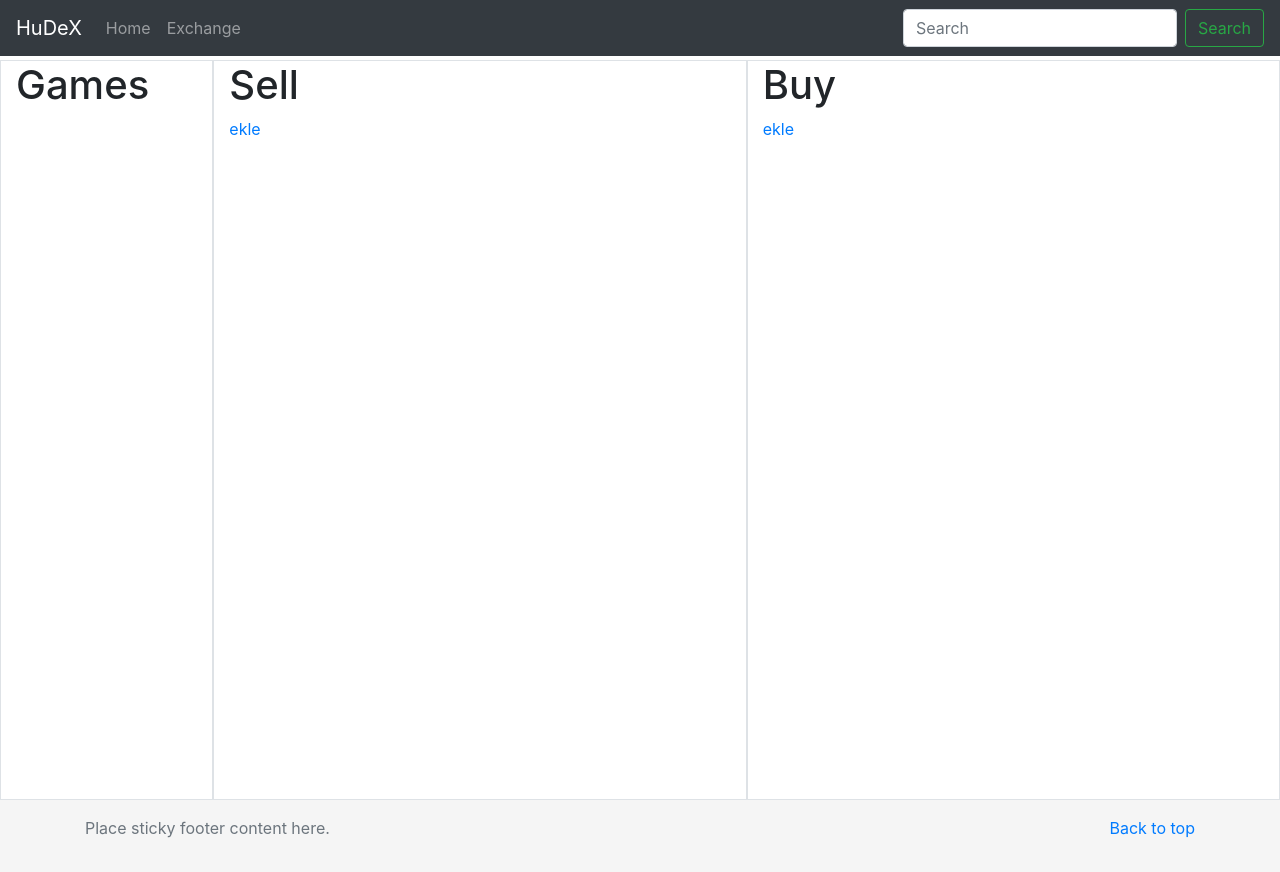
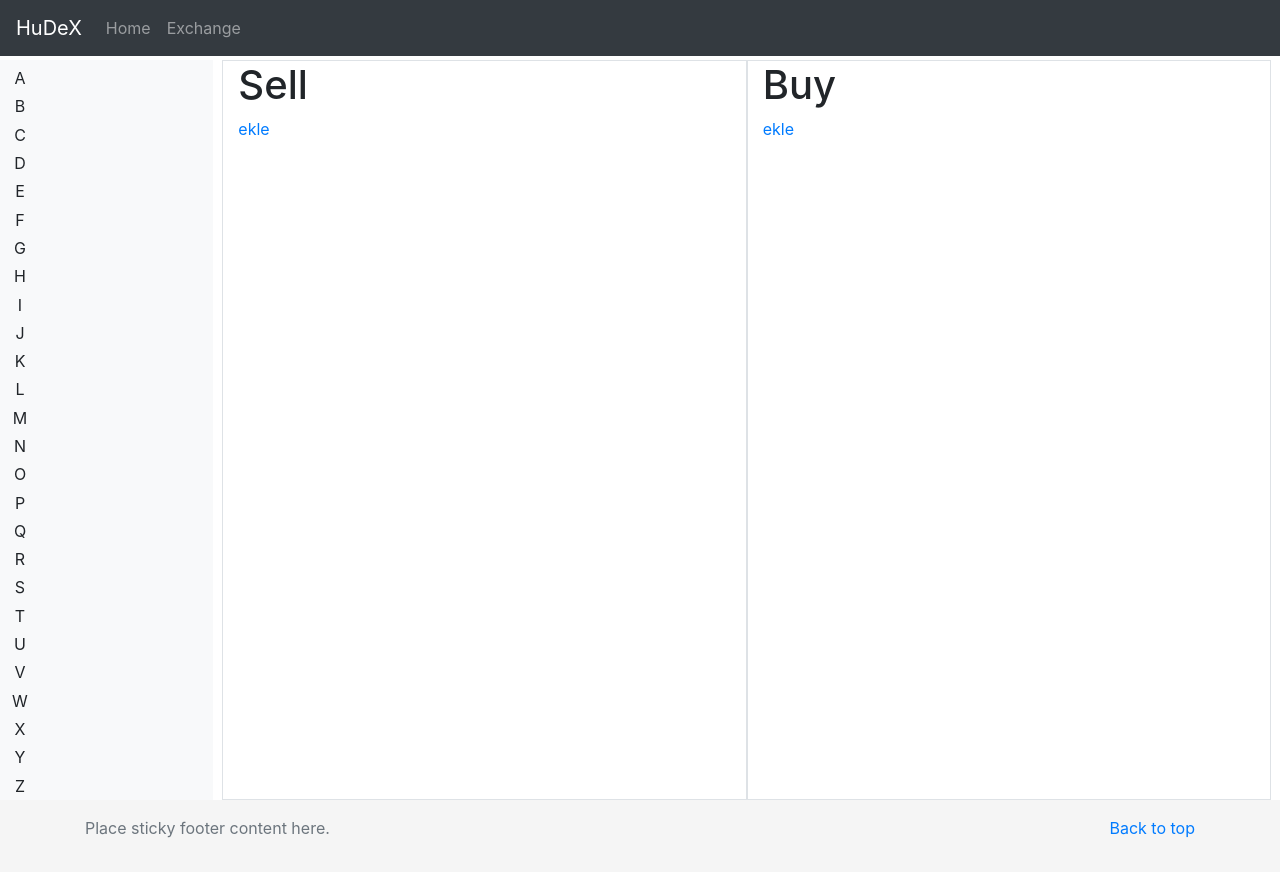
Before and after one commit to akalp/GraduationProject, a Django app: page /list_all/1 in a window 1280 px wide. Run offline with Django 3.2, Linux system fonts and the light colour scheme; data that the repository does not hold is empty; some libraries are stand-ins or nearby versions.

Commit message:
CHANGE DB to postgresql, ADD Token model, UPDATE models, STATER design of list_order

```diff
--- a/dex/admin.py
+++ b/dex/admin.py
@@ -1,7 +1,8 @@
 from django.contrib import admin
-from dex.models import SellOrder, BuyOrder, Game
+from dex.models import SellOrder, BuyOrder, Game, Token
 
 # Register your models here.
 admin.site.register(SellOrder)
 admin.site.register(BuyOrder)
 admin.site.register(Game)
+admin.site.register(Token)
--- a/dex/forms.py
+++ b/dex/forms.py
@@ -5,10 +5,10 @@ from dex.models import SellOrder, BuyOrder
 class SellOrderForm(forms.ModelForm):
     class Meta:
         model = SellOrder
-        fields = ('usr_addr', 'obj', 'value', 'game')
+        fields = ('usr_addr', 'obj', 'value')
 
 
 class BuyOrderForm(forms.ModelForm):
     class Meta:
         model = BuyOrder
-        fields = ('usr_addr', 'obj', 'value', 'game')
+        fields = ('usr_addr', 'obj', 'value')
--- a/dex/templates/dex/list_orders.html
+++ b/dex/templates/dex/list_orders.html
@@ -1,18 +1,91 @@
 {% extends 'base.html' %}
+{% load static %}
 {% block title %} Orders {% endblock %}
+{% block style %}
+        <link rel="stylesheet" href="{% static 'sidebar.css' %}">
+        <style>
+            .dappalphabet {
+                position: fixed;
+                left: 0;
+                width: 40px;
+                display: flex;
+                flex-direction: column;
+                align-items: center;
+                justify-content: space-around;
+                height: 100%;
+                top: 0;
+                padding-top: 64px;
+            }
+
+            .spacebetween {
+                display: flex;
+                justify-content: space-between;
+                align-items: center;
+                cursor: pointer;
+                font-size: 14px;
+            }
+
+            .dapplistlogo {
+                border-radius: 3px;
+                height: 32px;
+                width: 32px;
+                margin-right: 5px;
+            }
+        </style>
+    {% endblock %}
 {% block content %}
-
     <div class="container-fluid h-100">
         <div class="row h-100">
-            <div class="col-2 border">
-                <h1>Games</h1>
+            <nav class="col-md-2 d-none d-md-block bg-light sidebar">
+                <div class="sidebar-sticky">
+                    <div class="dappalphabet">
+                        <div class="alphabet">A</div>
+                        <div class="alphabet">B</div>
+                        <div class="alphabet">C</div>
+                        <div class="alphabet">D</div>
+                        <div class="alphabet">E</div>
+                        <div class="alphabet">F</div>
+                        <div class="alphabet">G</div>
+                        <div class="alphabet">H</div>
+                        <div class="alphabet">I</div>
+                        <div class="alphabet">J</div>
+                        <div class="alphabet">K</div>
+                        <div class="alphabet">L</div>
+                        <div class="alphabet">M</div>
+                        <div class="alphabet">N</div>
+                        <div class="alphabet">O</div>
+                        <div class="alphabet">P</div>
+                        <div class="alphabet">Q</div>
+                        <div class="alphabet">R</div>
+                        <div class="alphabet">S</div>
+                        <div class="alphabet">T</div>
+                        <div class="alphabet">U</div>
+                        <div class="alphabet">V</div>
+                        <div class="alphabet">W</div>
+                        <div class="alphabet">X</div>
+                        <div class="alphabet">Y</div>
+                        <div class="alphabet">Z</div>
+                    </div>
                     <ul>
+                        <li class="spacebetween" style="color: rgb(191, 191, 191); margin-bottom: 1rem;">
+                            <div style="display: flex; align-items: center; width: 100%;"></div>
+                        </li>
                         {% for game in games %}
-                        <li><a href="{% url 'dex:list_order' game=game.pk %}">{{ game.name }}</a></li>
+                            <li class="spacebetween" style="color: rgb(191, 191, 191); margin-bottom: 1rem;">
+                                <a href="{% url 'dex:list_order' game=game.pk %}">
+                                    <div style="display: flex; align-items: center; width: 100%;">
+                                        <img class="dapplistlogo" src="{{ game.img.url }}">
+                                        <div>{{ game.name }}</div>
+                                    </div>
+                                </a>
+                            </li>
                         {% endfor %}
                     </ul>
                 </div>
-            <div class="col-5 border">
+            </nav>
+            <div class="col-md-9 ml-sm-auto col-lg-10 px-4">
+                <div class="row h-100">
+                    <div class="col-6 border">
                         <h1>Sell</h1>
                         <a href="{% url 'dex:add_sell' %}">ekle</a>
                         <ul>
@@ -22,7 +95,7 @@
                             {% endfor %}
                         </ul>
                     </div>
-            <div class="col-5 border">
+                    <div class="col-6 border">
                         <h1>Buy</h1>
                         <a href="{% url 'dex:add_buy' %}">ekle</a>
                         <ul>
@@ -34,4 +107,6 @@
                     </div>
                 </div>
             </div>
+        </div>
+    </div>
 {% endblock %}
--- a/dex/urls.py
+++ b/dex/urls.py
@@ -10,7 +10,7 @@ urlpatterns = [
     path('addsellorder/', views.NewSellOrder.as_view(), name="add_sell"),
     path('sell_detail/<pk>', views.SellDetail.as_view(), name="detail_sell"),
     path('delete_sell/<pk>', views.DeleteSellOrder.as_view(), name="delete_sell"),
-    path('addbuyorder/', views.NewBuyOrder.as_view(), name="add_buy"),    # FIXME change view
-    path('buy_detail/<pk>', views.BuyDetail.as_view(), name="detail_buy"),       # FIXME change view
-    path('delete_buy/<pk>', views.DeleteBuyOrder.as_view(), name="delete_buy") # FIXME change view
+    path('addbuyorder/', views.NewBuyOrder.as_view(), name="add_buy"),
+    path('buy_detail/<pk>', views.BuyDetail.as_view(), name="detail_buy"),
+    path('delete_buy/<pk>', views.DeleteBuyOrder.as_view(), name="delete_buy")
 ]
--- a/dex/views.py
+++ b/dex/views.py
@@ -14,11 +14,10 @@ class ListOrder(generic.TemplateView):
 
     def get_context_data(self, **kwargs):
         game = kwargs.get('game')
-        print(game)
         context = super().get_context_data(**kwargs)
         context['games'] = Game.objects.all()
-        context['sell_orders'] = SellOrder.objects.filter(game=game if game else Game.objects.first().pk)
-        context['buy_orders'] = BuyOrder.objects.filter(game=game if game else Game.objects.first().pk)
+        context['sell_orders'] = SellOrder.objects.filter(obj__game=game if game else Game.objects.first().pk)
+        context['buy_orders'] = BuyOrder.objects.filter(obj__game=game if game else Game.objects.first().pk)
         return context
 
 
@@ -26,7 +25,9 @@ class NewSellOrder(generic.CreateView):
     template_name = 'dex/new_order.html'
     form_class = SellOrderForm
     model = SellOrder
-    redirect_field_name = "blog/detail.html"
+
+    def get_success_url(self):
+        return reverse_lazy('dex:list_order', kwargs={'game' : self.object.obj.game.pk})
 
 
 class SellDetail(generic.DetailView):
@@ -44,7 +45,10 @@ class NewBuyOrder(generic.CreateView):
     template_name = 'dex/new_order.html'
     form_class = BuyOrderForm
     model = BuyOrder
-    redirect_field_name = "blog/detail.html"
+
+    def get_success_url(self):
+        return reverse_lazy('dex:list_order', kwargs={'game' : self.object.obj.game.pk})
+
 
 
 class BuyDetail(generic.DetailView):
--- a/templates/partials/header.html
+++ b/templates/partials/header.html
@@ -14,10 +14,6 @@
           <a class="nav-link" href="{% url 'dex:list_order' %}">Exchange</a>
         </li>
       </ul>
-      <form class="form-inline mt-2 mt-md-0">
-        <input class="form-control mr-sm-2" type="text" placeholder="Search" aria-label="Search">
-        <button class="btn btn-outline-success my-2 my-sm-0" type="submit">Search</button>
-      </form>
     </div>
   </nav>
 </header>
```
Also changed, not shown: GraduationProject/settings.py (+6 -2 lines), dex/models.py (+15 -5 lines), 1 other file. Lines whose indentation alone changed are shown as unchanged.
